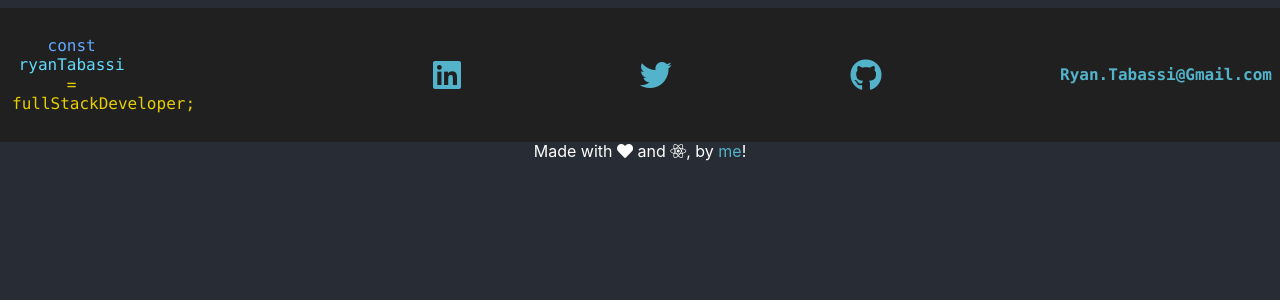
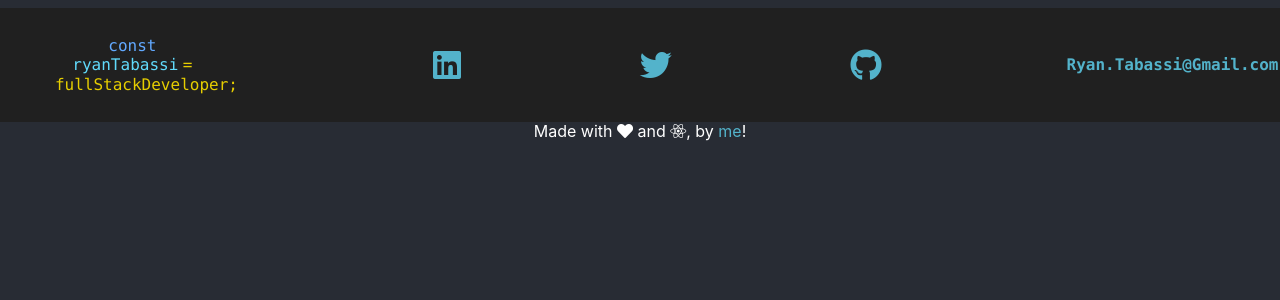
Before and after one commit to Ar3Tea/portfolio, a React (Create React App) app: page /#/gfm in a window 1280 px wide. Shown: the top 300 px of the page. Built offline with nearby package versions, Linux system fonts and the light colour scheme.

Commit message:
testing paragraph widths

```diff
--- a/src/styles/App.css
+++ b/src/styles/App.css
@@ -85,7 +85,8 @@ a {
 }
 
 p {
-  width: 50%;
+  width: 65%;
+  margin-left: 18%;
 }
 
 
```
